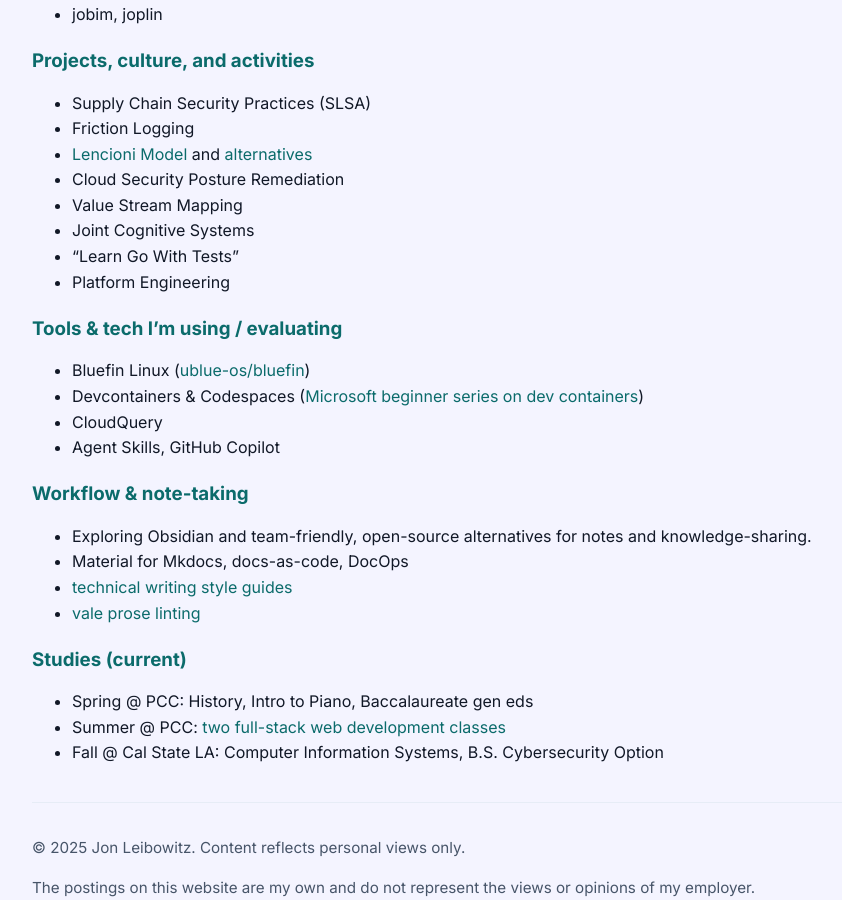
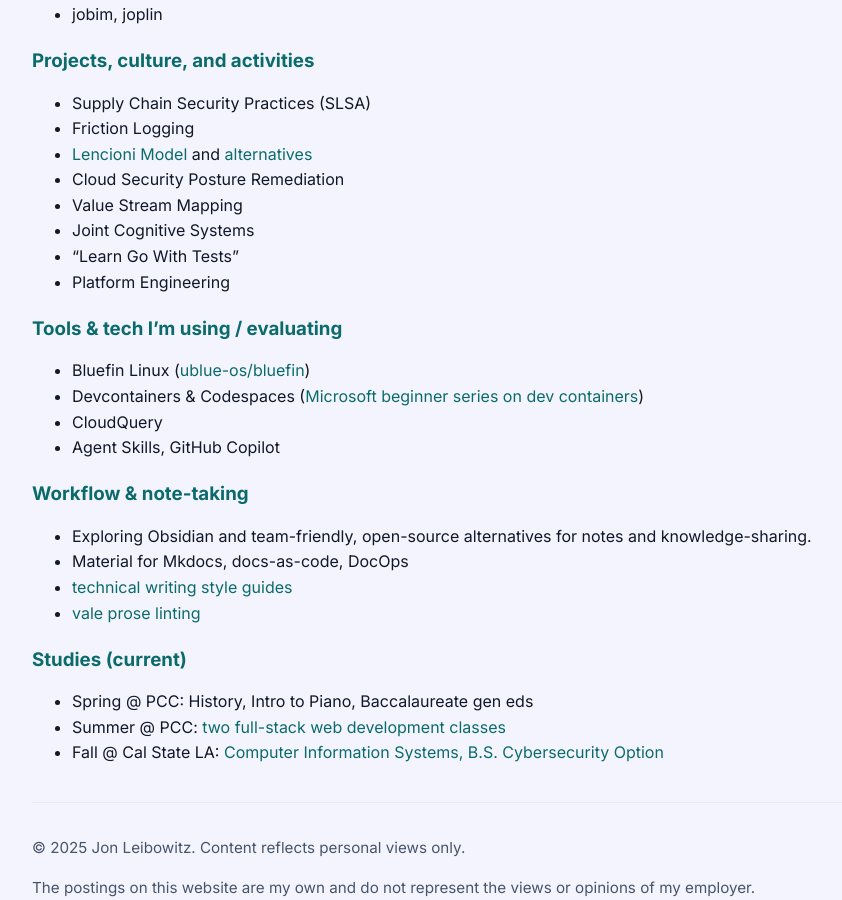
Before and after one commit to jleibowitz-lacpw/jleibowitz-lacpw.github.io, a Jekyll site: the page built from now.md, in a window 1280 px wide and 900 px high, scrolled down 215 px. Shown: the whole window, without its empty margins (168-1010 px from the left). Built offline with Jekyll 4.4.1, drawn with Linux system fonts in a browser that asks for light colours; some of the changed lines change nothing that is shown.

Commit message:
Update now.md

```diff
--- a/now.md
+++ b/now.md
@@ -41,4 +41,5 @@
 
 - Spring @ PCC: History, Intro to Piano, Baccalaureate gen eds
 - Summer @ PCC: [two full-stack web development classes](https://curriculum.pasadena.edu/academic-programs/computer-information-systems/computer-information-systems-full-stack-web-development-as-cert-achievement/)
-- Fall @ Cal State LA: Computer Information Systems, B.S. Cybersecurity Option
+- Fall @ Cal State LA: [Computer Information Systems, B.S. Cybersecurity Option
+]([url](https://ecatalog.calstatela.edu/preview_program.php?catoid=75&poid=34309))
```
